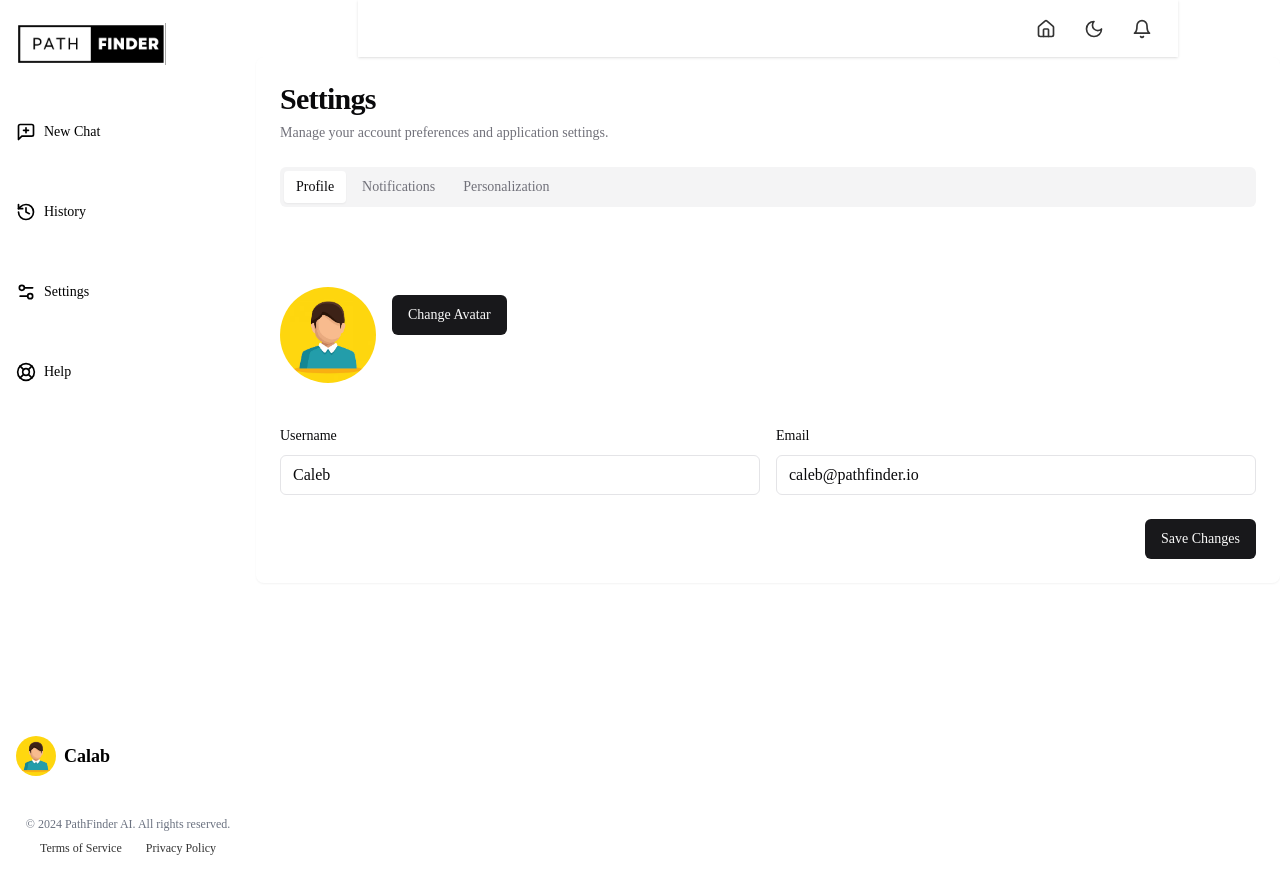
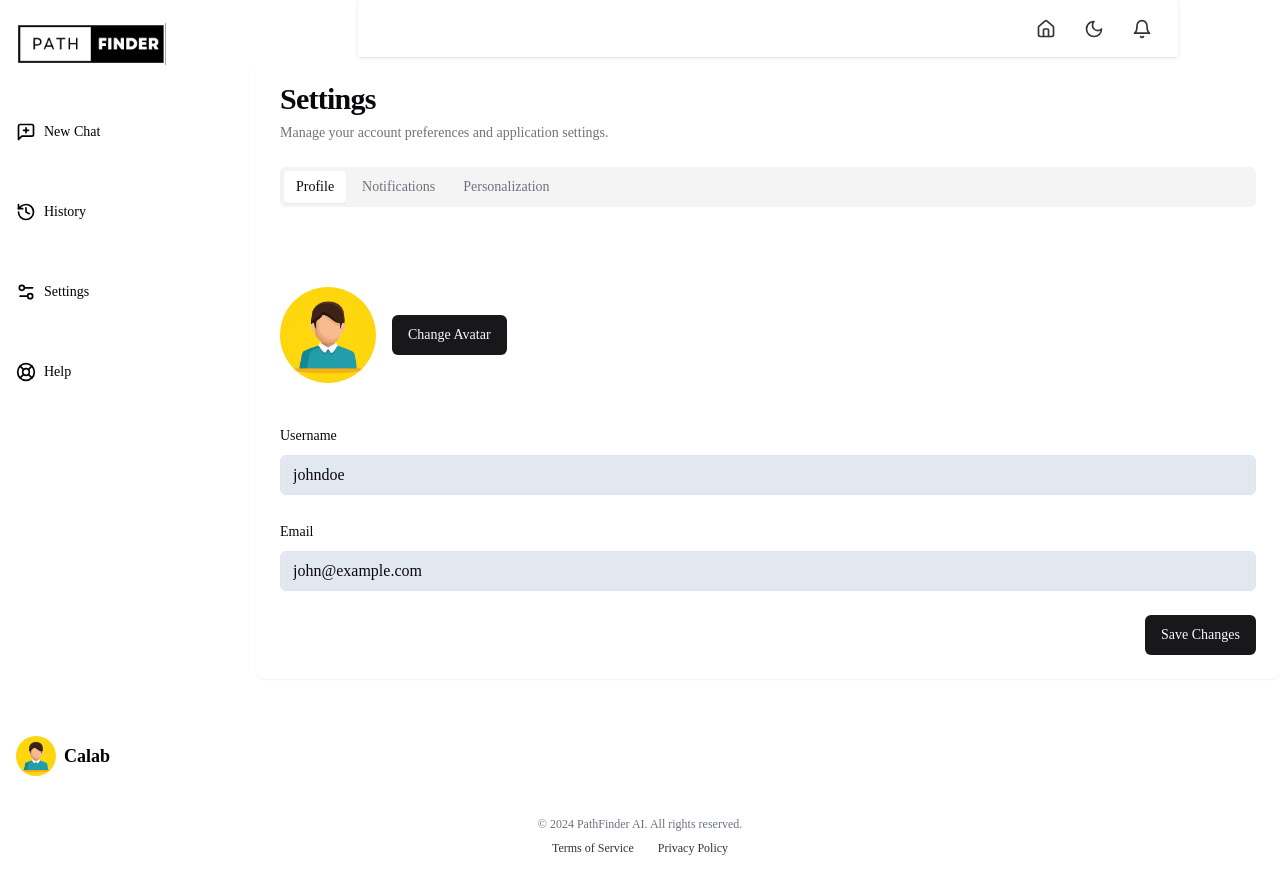
Before and after one commit to KGrim23/PathFinder_V1.0, a Next.js app: page /SettingPage in a window 1280 px wide. Built offline with nearby package versions, Linux system fonts and the light colour scheme.

Commit message:
setting page styled fixed

```diff
--- a/app/SettingPage/page.tsx
+++ b/app/SettingPage/page.tsx
@@ -22,18 +22,20 @@ import Sidebar from "../components/Sidebar";
 import { TooltipProvider } from "@/components/ui/tooltip";
 import Footer from "../components/Footer";
 
-export default function SettingsPage() {
-  const [username, setUsername] = useState("Caleb");
-  const [email, setEmail] = useState("caleb@pathfinder.io");
+export default function Component() {
+  const [username, setUsername] = useState("johndoe");
+  const [email, setEmail] = useState("john@example.com");
   const [notifications, setNotifications] = useState({
     messages: true,
     mentions: true,
     updates: false,
   });
   const [autoDeleteMessages, setAutoDeleteMessages] = useState(false);
+  // const { theme, setTheme } = useTheme();
   const { isDarkMode, toggleDarkMode } = useTheme();
   const [isMobile, setIsMobile] = useState(false);
 
+  // Effect to track if it's mobile view
   useEffect(() => {
     const handleResize = () => {
       setIsMobile(window.innerWidth < 768);
@@ -43,6 +45,7 @@ export default function SettingsPage() {
     return () => window.removeEventListener("resize", handleResize);
   }, []);
 
+  // Effect to apply dark mode class to body
   useEffect(() => {
     document.body.classList.toggle("dark", isDarkMode);
   }, [isDarkMode]);
@@ -55,6 +58,7 @@ export default function SettingsPage() {
       isDarkMode,
       autoDeleteMessages,
     });
+    // Add backend API call here
   };
 
   return (
@@ -67,7 +71,7 @@ export default function SettingsPage() {
         {!isMobile && <Sidebar />}
         <div className="flex flex-col h-full">
           <Navbar isMobile={isMobile} />
-          <main className={`flex-1 ${isDarkMode ? "dark" : ""}`}>
+
           <Card className="w-full max-w-5xl mx-auto border-0 dark:bg-black">
             <CardHeader>
               <CardTitle className="text-2xl md:text-3xl">Settings</CardTitle>
@@ -99,28 +103,25 @@ export default function SettingsPage() {
                 </TabsList>
 
                 <TabsContent value="profile">
-                    <div className="flex flex-col mb-10 md:flex-row md:items-center md:space-x-4">
+                  <div className="flex flex-col mb-10 md:flex-row md:items-center md:space-x-4 md:space-y-0 space-y-4">
                     <Avatar className="w-24 h-24 mx-auto md:mx-0">
-                        <AvatarImage
-                          src="/profile1.png"
-                          alt="Profile picture"
-                        />
+                      <AvatarImage src="/profile1.png" alt="Profile picture" />
                       <AvatarFallback>
                         <User className="w-12 h-12" />
                       </AvatarFallback>
                     </Avatar>
-                      <Button className="mt-6 mb-10 md:mt-0">
+                    <Button className="mt-6 mb-10 md:mt-0 md:ml-6">
                       Change Avatar
                     </Button>
                   </div>
-                    <div className="grid gap-4 md:grid-cols-2">
+                  <div className="grid gap-6">
                     <div className="space-y-2">
                       <Label htmlFor="username">Username</Label>
                       <Input
                         id="username"
                         value={username}
                         onChange={(e) => setUsername(e.target.value)}
-                          className="text-base"
+                        className="text-base bg-slate-200"
                       />
                     </div>
                     <div className="space-y-2">
@@ -130,14 +131,14 @@ export default function SettingsPage() {
                         type="email"
                         value={email}
                         onChange={(e) => setEmail(e.target.value)}
-                          className="text-base"
+                        className="text-base bg-slate-200"
                       />
                     </div>
                   </div>
                 </TabsContent>
 
                 <TabsContent value="notifications">
-                    <div className="grid gap-4 md:grid-cols-2">
+                  <div className="grid gap-10 mb-10">
                     {["messages", "emails", "updates"].map((key) => (
                       <div
                         key={key}
@@ -174,7 +175,7 @@ export default function SettingsPage() {
                 </TabsContent>
 
                 <TabsContent value="personalization">
-                    <div className="grid gap-4 md:grid-cols-2">
+                  <div className="grid gap-10 mb-10">
                     <div className="flex items-center justify-between space-x-2">
                       <div className="space-y-0.5">
                         <Label>Archive Chat History</Label>
@@ -222,10 +223,9 @@ export default function SettingsPage() {
               <Button onClick={handleSave}>Save Changes</Button>
             </CardFooter>
           </Card>
-          </main>
+        </div>
       </div>
       <Footer />
-      </div>
     </TooltipProvider>
   );
 }
```
Lines whose indentation alone changed are shown as unchanged.
